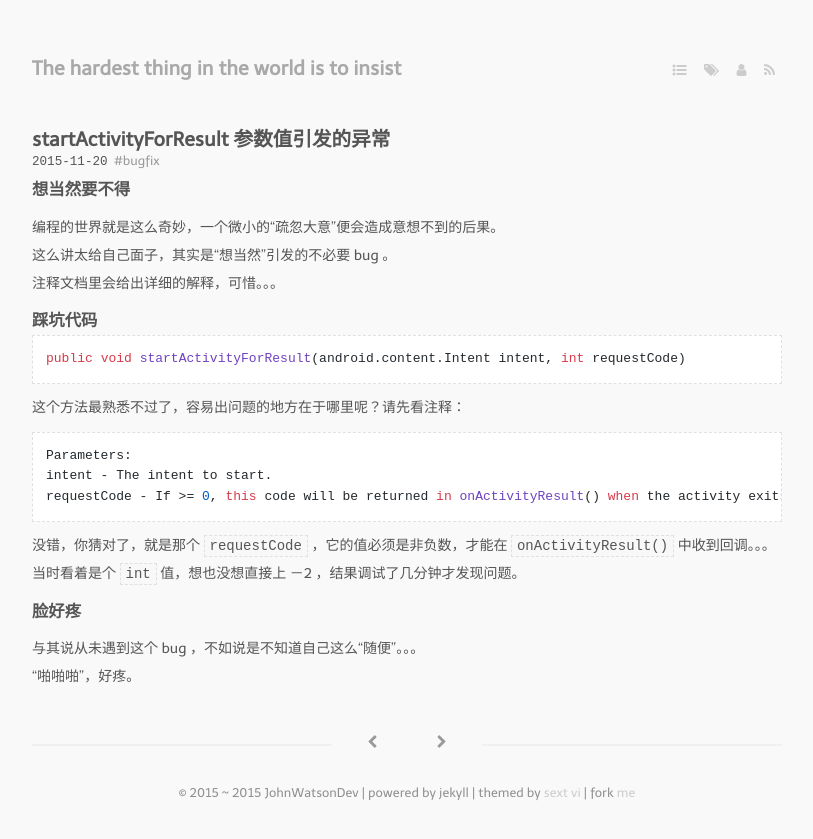
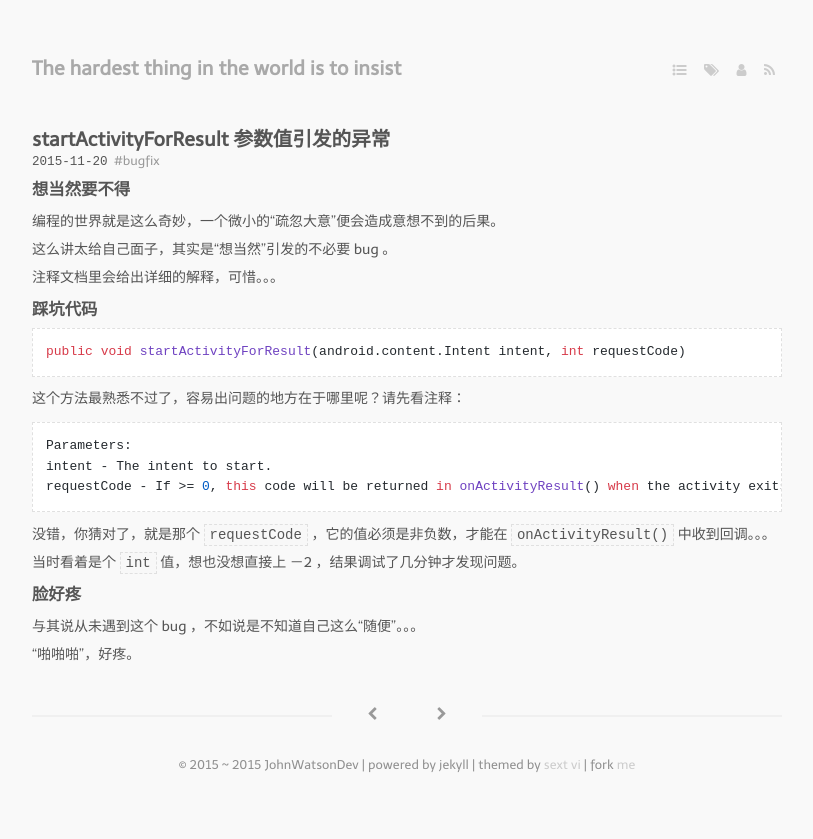
Before and after one commit to johnwatsondev/johnwatsondev.github.io, a Jekyll site: the page built from _posts/2015-11-20-start-activity-for-result-param-used-incorrectly.md, in a window 1280 px wide. Shown: the top 839 px of the page, without its empty margins (233-1046 px from the left). Built offline with Jekyll 4.4.1, drawn with Linux system fonts in a browser that asks for light colours; nearby versions of some CDN libraries; some web fonts are replaced; Markdown is read by kramdown in place of the engine named in the settings.

Commit message:
update style

```diff
--- a/media/css/style.css
+++ b/media/css/style.css
@@ -61,6 +61,9 @@ blockquote, pre code {
   line-height: 1.6;
   display: block;
   overflow: auto; }
+
+pre {
+  padding: .3em 0!important;}
 
 code {
   background-color: #f8f8f8;
@@ -151,7 +154,7 @@ ul.listing {
 article {
   margin: 2em 0; }
   article p {
-    padding: .7em 0; }
+    padding: .3em 0; }
   article .title {
     font-family: telexregular, Hiragino Sans GB, Microsoft YaHei, sans-serif; }
     article .title header #header h1 a, header #header h1 article .title a, article .title a, article .title .meta .tags a, article .meta .tags .title a {
--- a/media/css/style.scss
+++ b/media/css/style.scss
@@ -46,6 +46,9 @@ pre code { @extend blockquote; }
 code { background-color: #f8f8f8; padding: 2px 5px; border: 1px dashed #e0e0e0; font-family: #{$monospace}; }
 h1, h2 { font-size: 1.4em; }
 time { font-family: #{$time-font} }
+
+pre {
+  padding: .3em 0!important;}
 
 header {
   @include page;
```
